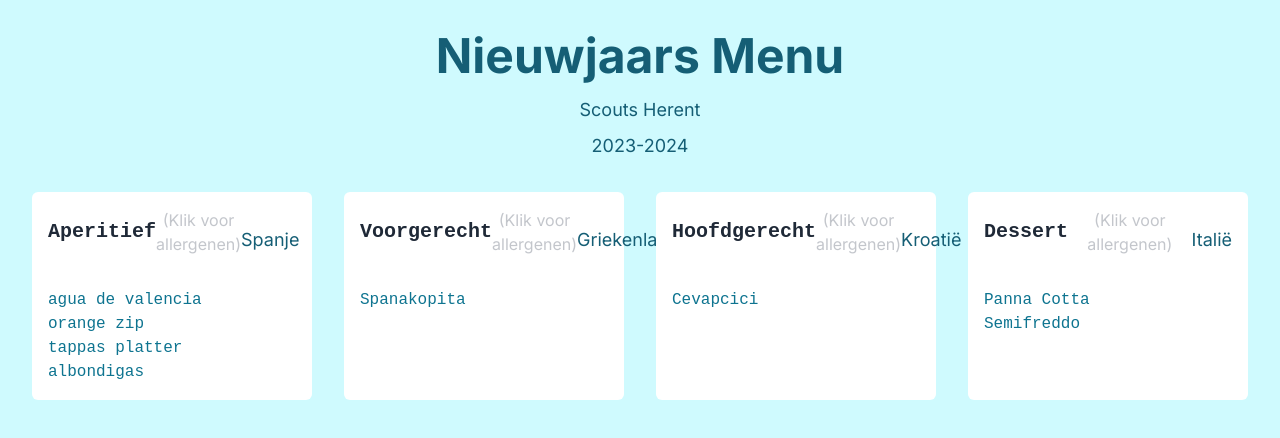
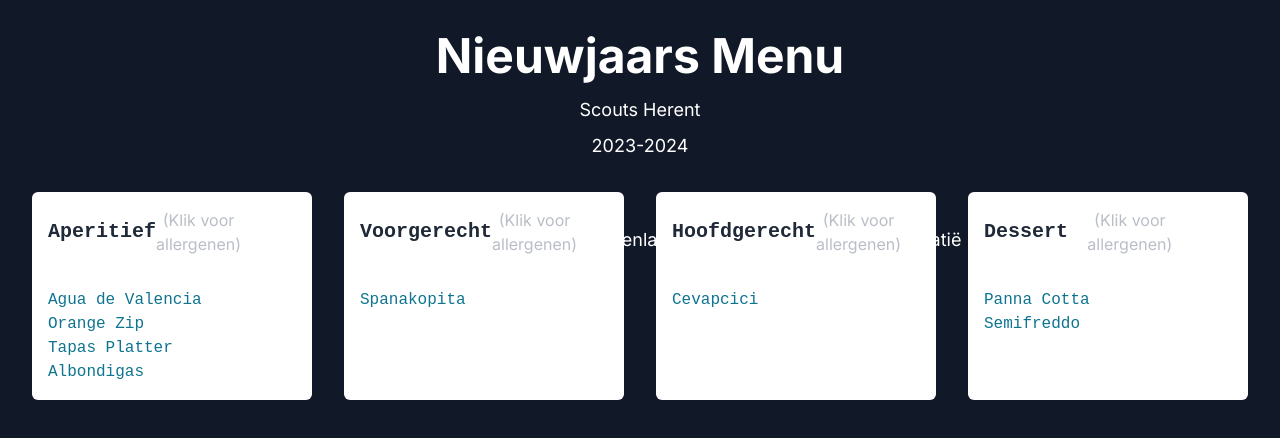
Before and after one commit to WoutPaepenUcLL/NiewjaarsMenu, a Next.js app: page / in a window 1280 px wide. Shown: the top 438 px of the page. Built offline with nearby package versions, Linux system fonts and the light colour scheme.

Commit message:
Refactor styling and fix typos in app/page.tsx

```diff
--- a/app/page.tsx
+++ b/app/page.tsx
@@ -7,82 +7,83 @@ import { useRouter } from 'next/navigation';
 
 export default function Home() {
   const router = useRouter();
-  const handleItemClick = (category:Category) => {
+  const handleItemClick = (category: Category) => {
     router.push(`/gang/${category}/`);
   };
   return (
-    <main className="bg-cyan-100 min-h-screen p-8">
-    <h1 className="text-5xl font-bold mb-4 text-cyan-800 text-center">Nieuwjaars Menu</h1>
-    <p className="text-lg text-cyan-800 mb-2 text-center">Scouts Herent</p>
-    <p className="text-lg text-cyan-800 mb-8 text-center">2023-2024</p>
+    <main className="bg-gray-900 text-white min-h-screen p-8">
+      <h1 className="text-5xl font-bold mb-4 text-center">Nieuwjaars Menu</h1>
+      <p className="text-lg mb-2 text-center">Scouts Herent</p>
+      <p className="text-lg mb-8 text-center">2023-2024</p>
 
       <div className="grid gap-8 md:grid-cols-2 lg:grid-cols-4">
         {/* Aperitief */}
-        <div onClick={()=>handleItemClick(Category.Aperitief)} className="menu-category">
+        <div
+          onClick={() => handleItemClick(Category.Aperitief)}
+          className="menu-category bg-gray-800 p-4 rounded-md"
+        >
           <div className="flex items-center justify-between mb-4">
-            <h2 className="text-xl  font-semibold">Aperitief</h2>
-            <p className="text-center text-gray-500 mb-4 opacity-40">(Klik voor allergenen)</p>
+            <h2 className="text-xl font-semibold">Aperitief</h2>
+            <p className="text-center text-gray-400 mb-4 opacity-70">(Klik voor allergenen)</p>
             <div className="flex items-center space-x-2">
-              {/* Uncomment the Image component when you have the actual images */}
-              {/* <Image src='https://upload.wikimedia.org/wikipedia/commons/9/9a/Flag_of_Spain.svg' width={30} height={20} alt={''} /> */}
-              <h3 className="text-lg text-cyan-800">Spanje</h3>
+              <h3 className="text-lg">Spanje</h3>
             </div>
           </div>
-          <ul>
-            <li>agua de valencia </li>
-            <li>orange zip</li>
-            <li>tappas platter </li>
-            <li>albondigas</li>
+          <ul className="text-gray-400">
+            <li>Agua de Valencia</li>
+            <li>Orange Zip</li>
+            <li>Tapas Platter</li>
+            <li>Albondigas</li>
           </ul>
         </div>
 
         {/* Voorgerecht */}
-        <div onClick={()=>handleItemClick(Category.Voorgerecht)} className="menu-category">
+        <div
+          onClick={() => handleItemClick(Category.Voorgerecht)}
+          className="menu-category bg-gray-800 p-4 rounded-md"
+        >
           <div className="flex items-center justify-between mb-4">
             <h2 className="text-xl font-semibold">Voorgerecht</h2>
-            <p className="text-center text-gray-500 mb-4 opacity-40">(Klik voor allergenen)</p>
-
+            <p className="text-center text-gray-400 mb-4 opacity-70">(Klik voor allergenen)</p>
             <div className="flex items-center space-x-2">
-              {/* Uncomment the Image component when you have the actual images */}
-              {/* <Image src='https://upload.wikimedia.org/wikipedia/commons/5/5c/Flag_of_Greece.svg' width={30} height={20} alt={''} /> */}
-              <h3 className="text-lg text-cyan-800">Griekenland</h3>
+              <h3 className="text-lg">Griekenland</h3>
             </div>
           </div>
-          <ul>
+          <ul className="text-gray-400">
             <li>Spanakopita</li>
           </ul>
         </div>
 
         {/* Hoofdgerecht */}
-        <div onClick={()=>handleItemClick(Category.Hoofdgerecht)} className="menu-category">
+        <div
+          onClick={() => handleItemClick(Category.Hoofdgerecht)}
+          className="menu-category bg-gray-800 p-4 rounded-md"
+        >
           <div className="flex items-center justify-between mb-4">
             <h2 className="text-xl font-semibold">Hoofdgerecht</h2>
-            <p className="text-center text-gray-500 mb-4 opacity-40">(Klik voor allergenen)</p>
-
+            <p className="text-center text-gray-400 mb-4 opacity-70">(Klik voor allergenen)</p>
             <div className="flex items-center space-x-2">
-              {/* Uncomment the Image component when you have the actual images */}
-              {/* <Image src='https://upload.wikimedia.org/wikipedia/commons/1/1b/Flag_of_Croatia.svg' width={30} height={20} alt={''} /> */}
-              <h3 className="text-lg text-cyan-800">Kroatië</h3>
+              <h3 className="text-lg">Kroatië</h3>
             </div>
           </div>
-          <ul>
-            <li>Cevapcici </li>
+          <ul className="text-gray-400">
+            <li>Cevapcici</li>
           </ul>
         </div>
 
         {/* Dessert */}
-        <div onClick={()=>handleItemClick(Category.Dessert)} className="menu-category">
+        <div
+          onClick={() => handleItemClick(Category.Dessert)}
+          className="menu-category bg-gray-800 p-4 rounded-md"
+        >
           <div className="flex items-center justify-between mb-4">
             <h2 className="text-xl font-semibold">Dessert</h2>
-            <p className="text-center text-gray-500 mb-4 opacity-40">(Klik voor allergenen)</p>
-
+            <p className="text-center text-gray-400 mb-4 opacity-70">(Klik voor allergenen)</p>
             <div className="flex items-center space-x-2">
-              {/* Uncomment the Image component when you have the actual images */}
-              {/* <Image src='https://upload.wikimedia.org/wikipedia/commons/0/03/Flag_of_Italy.svg' width={30} height={20} alt={''} /> */}
-              <h3 className="text-lg text-cyan-800">Italië</h3>
+              <h3 className="text-lg">Italië</h3>
             </div>
           </div>
-          <ul>
+          <ul className="text-gray-400">
             <li>Panna Cotta</li>
             <li>Semifreddo</li>
           </ul>
```
